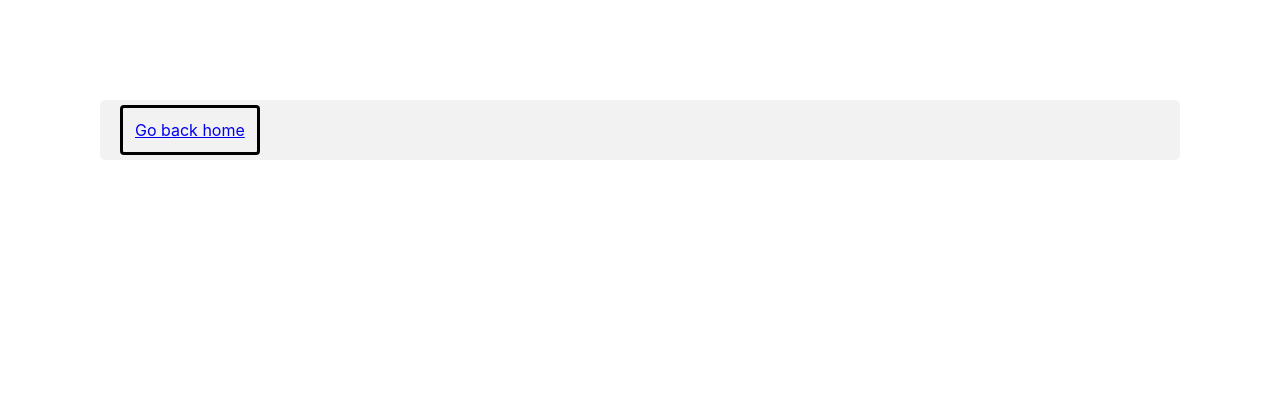
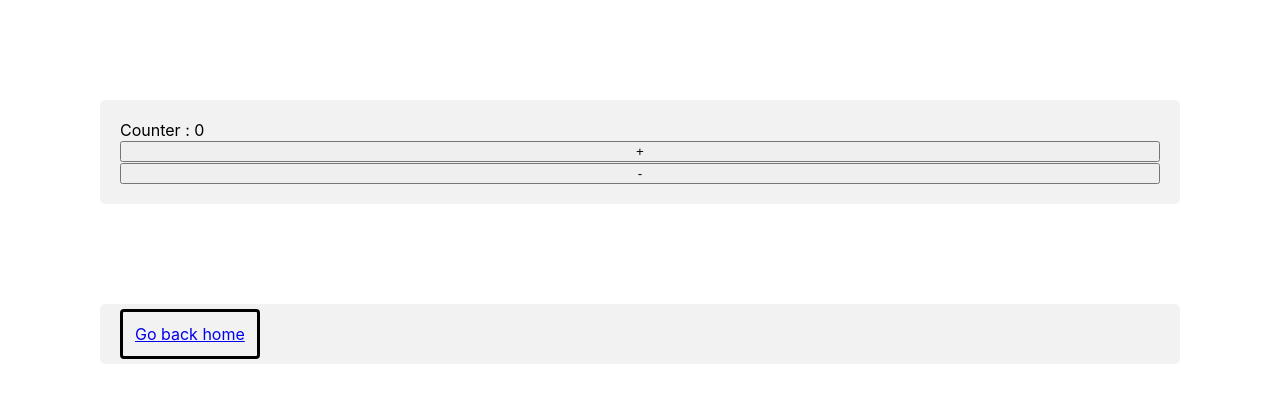
Before and after one commit to yubinjodev/practical-react, a React (Create React App) app: page /syncCounter in a window 1280 px wide. Before the commit this address had no page. Shown: the top 402 px of the page. Built offline with nearby package versions, Linux system fonts and the light colour scheme.

Commit message:
getting started with sync counter

```diff
--- a/src/App.js
+++ b/src/App.js
@@ -8,6 +8,7 @@ import MyForm from "./components/MyForm/MyForm";
 import ValidationForm from "./components/ValidationForm/ValidationForm";
 import FetchRandomUser from "./components/FetchRandomUser/FetchRandomUser";
 import FetchMultiple from "./components/FetchMultiple/FetchMultiple";
+import SyncCounter from "./components/SyncCounter/SyncCounter";
 
 class App extends Component {
   render() {
@@ -21,6 +22,7 @@ class App extends Component {
           <Route path="/validationForm" element={<ValidationForm />} />
           <Route path="/fetchRandomUser" element={<FetchRandomUser />} />
           <Route path="/fetchMultiple" element={<FetchMultiple />} />
+          <Route path="/syncCounter" element={<SyncCounter />} />
         </Routes>
 
         <div className="container">
--- a/src/components/Home/Home.js
+++ b/src/components/Home/Home.js
@@ -15,6 +15,7 @@ export default class Home extends React.Component {
           <Link to="validationForm">Validation Form</Link>
           <Link to="fetchRandomUser">Fetch Random User</Link>
           <Link to="fetchMultiple">Fetch Multiple</Link>
+          <Link to="syncCounter">Sync Counter</Link>
         </div>
       </div>
     );
--- /dev/null
+++ b/src/components/SyncCounter/SyncCounter.js
@@ -0,0 +1,29 @@
+import React from "react";
+
+export default class NewCounter extends React.Component {
+  state = {
+    count: 0,
+  };
+
+  add = () => {
+    this.setState({
+      count: this.state.count + 1,
+    });
+  };
+
+  minus = () => {
+    this.setState({
+      count: this.state.count - 1,
+    });
+  };
+
+  render() {
+    return (
+      <div className="container">
+        <div>Counter : {this.state.count}</div>
+        <button onClick={this.add}>+</button>
+        <button onClick={this.minus}>-</button>
+      </div>
+    );
+  }
+}
```
Also changed, not shown: src/components/SyncCounter/SyncCounter.css (added).
